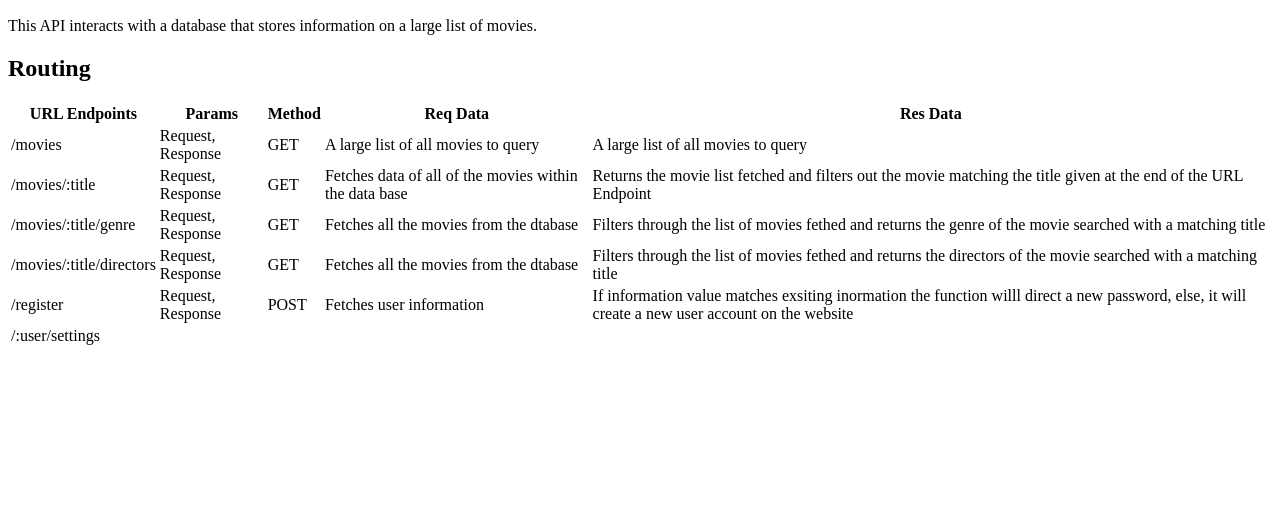
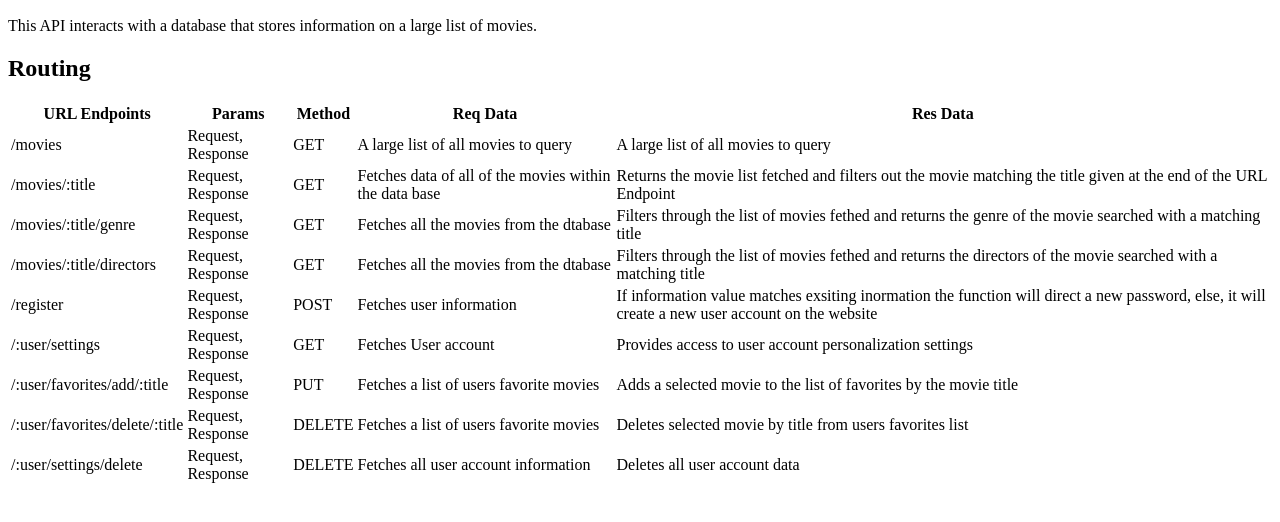
Before and after one commit to RyanLarge13/My-Flix, a website: page public/documentation.html in a window 1280 px wide. Shown: the part 110-632 px from the top of the page. Drawn offline with Linux system fonts and the light colour scheme.

Commit message:
Final update to lesson 2.5 finisheing documentation html table

```diff
--- a/index.js
+++ b/index.js
@@ -80,11 +80,11 @@ app.get('/:user/settings', (req, res) => {
     res.send('You are officially in your user settings');
 });
 
-app.put('/:user/favorites/add/:movie', (req, res) => {
+app.put('/:user/favorites/add/:title', (req, res) => {
     res.send('You are about to add a movie to your favorites list');
 });
 
-app.delete('/:user/favorites/:movie', (req, res) => {
+app.delete('/:user/favorites/delete/:title', (req, res) => {
     res.send('You have deleted your favorite movie');
 });
 
--- a/public/documentation.html
+++ b/public/documentation.html
@@ -54,11 +54,35 @@
             <td>Request, Response</td>
             <td>POST</td>
             <td>Fetches user information</td>
-            <td>If information value matches exsiting inormation the function willl direct a new password, else, it will create a new user account on the website</td>
+            <td>If information value matches exsiting inormation the function will direct a new password, else, it will create a new user account on the website</td>
         </tr>
         <tr>
             <td>/:user/settings</td>
-            <td></td>
+            <td>Request, Response</td>
+            <td>GET</td>
+            <td>Fetches User account</td>
+            <td>Provides access to user account personalization settings</td>
+        </tr>
+        <tr>
+            <td>/:user/favorites/add/:title</td>
+            <td>Request, Response</td>
+            <td>PUT</td>
+            <td>Fetches a list of users favorite movies</td>
+            <td>Adds a selected movie to the list of favorites by the movie title</td>
+        </tr>
+        <tr>
+            <td>/:user/favorites/delete/:title</td>
+            <td>Request, Response</td>
+            <td>DELETE</td>
+            <td>Fetches a list of users favorite movies</td>
+            <td>Deletes selected movie by title from users favorites list</td>
+        </tr>
+        <tr>
+            <td>/:user/settings/delete</td>
+            <td>Request, Response</td>
+            <td>DELETE</td>
+            <td>Fetches all user account information</td>
+            <td>Deletes all user account data</td>
         </tr>
     </table>
 
```
